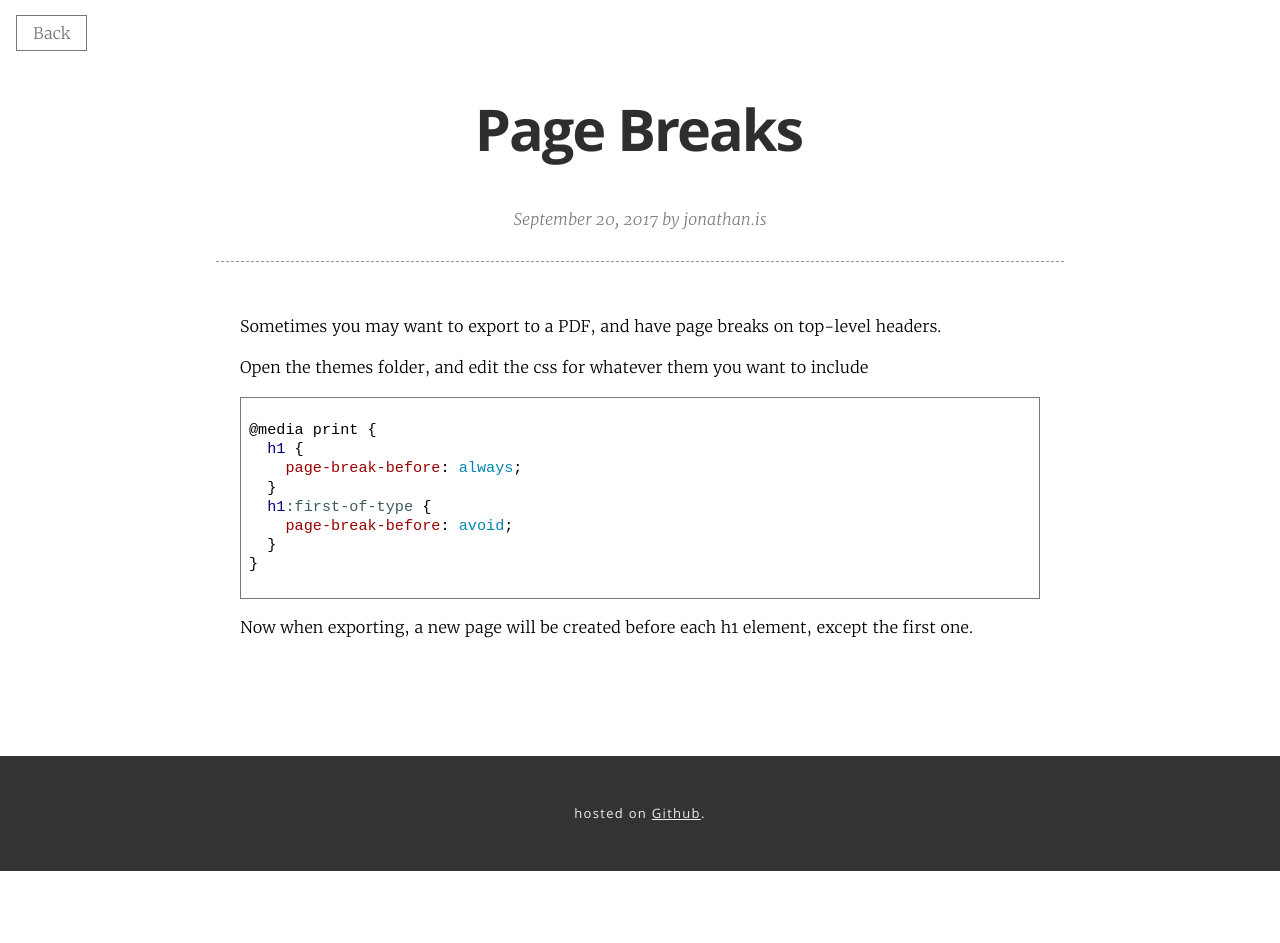
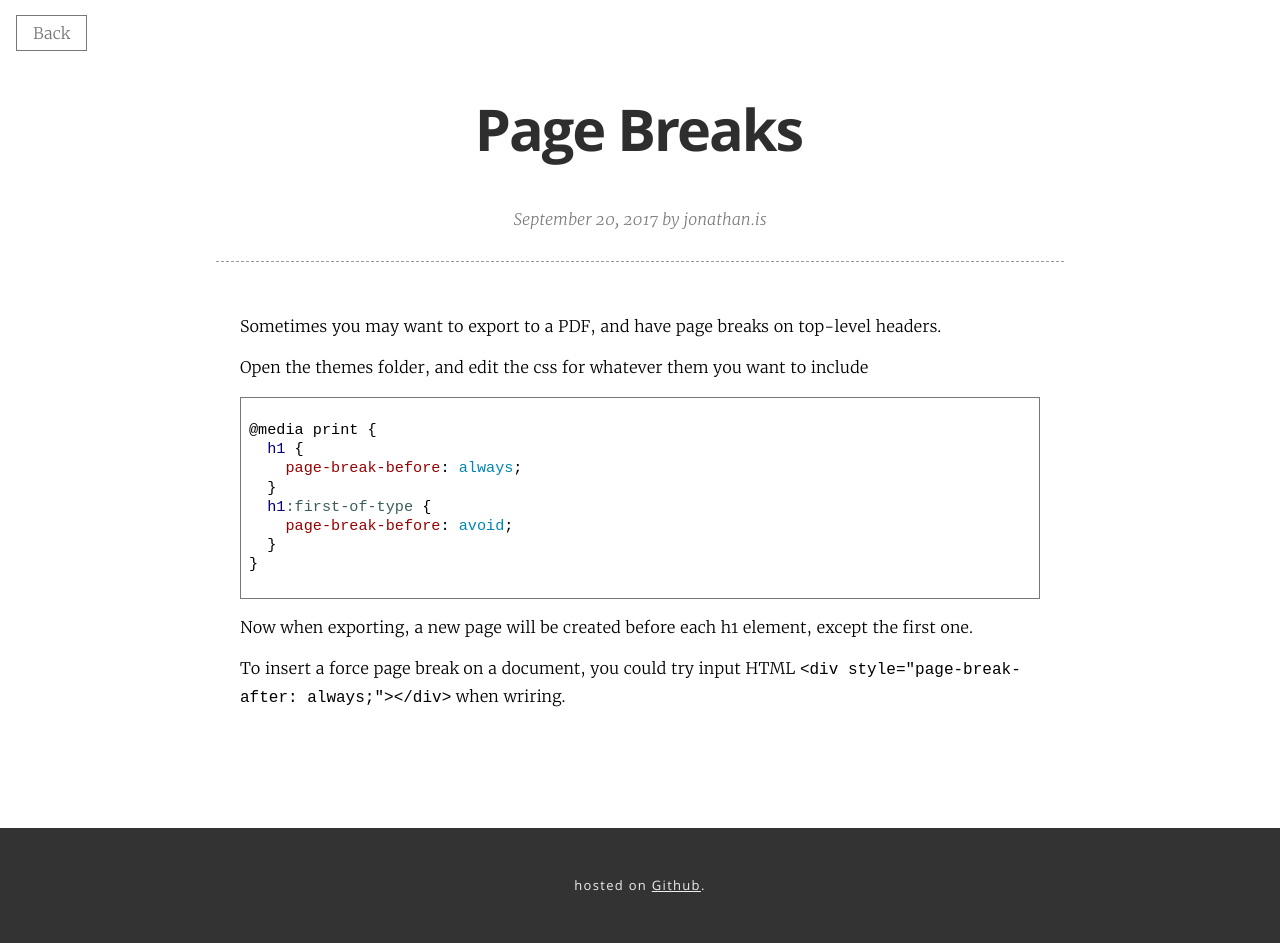
Before and after one commit to typora/support.typora.io, a Jekyll site: the page built from _posts/2017-09-20-Page Breaks.md, in a window 1280 px wide. Built offline with Jekyll 4.4.1, drawn with Linux system fonts in a browser that asks for light colours; nearby versions of some CDN libraries; library files that are not in the unit come from our copies; before the commit the page ends 900 px from its top, so only the background shows below that.

Commit message:
Update 2017-09-20-Page Breaks.md

````diff
--- a/_posts/2017-09-20-Page Breaks.md
+++ b/_posts/2017-09-20-Page Breaks.md
@@ -25,3 +25,5 @@ Open the themes folder, and edit the css for whatever them you want to include
 ```
 
 Now when exporting, a new page will be created before each h1 element, except the first one.
+
+To insert a force page break on a document, you could try input HTML `<div style="page-break-after: always;"></div>` when wriring.
````
